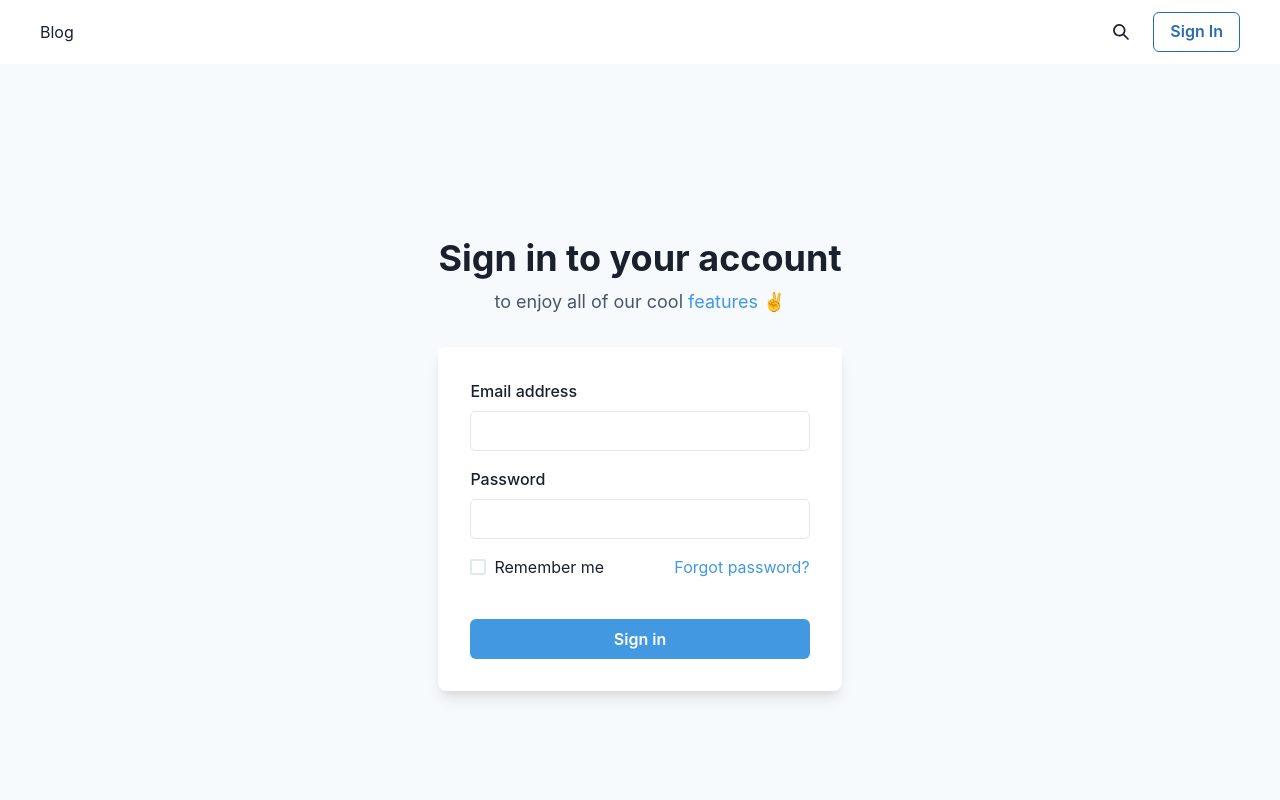
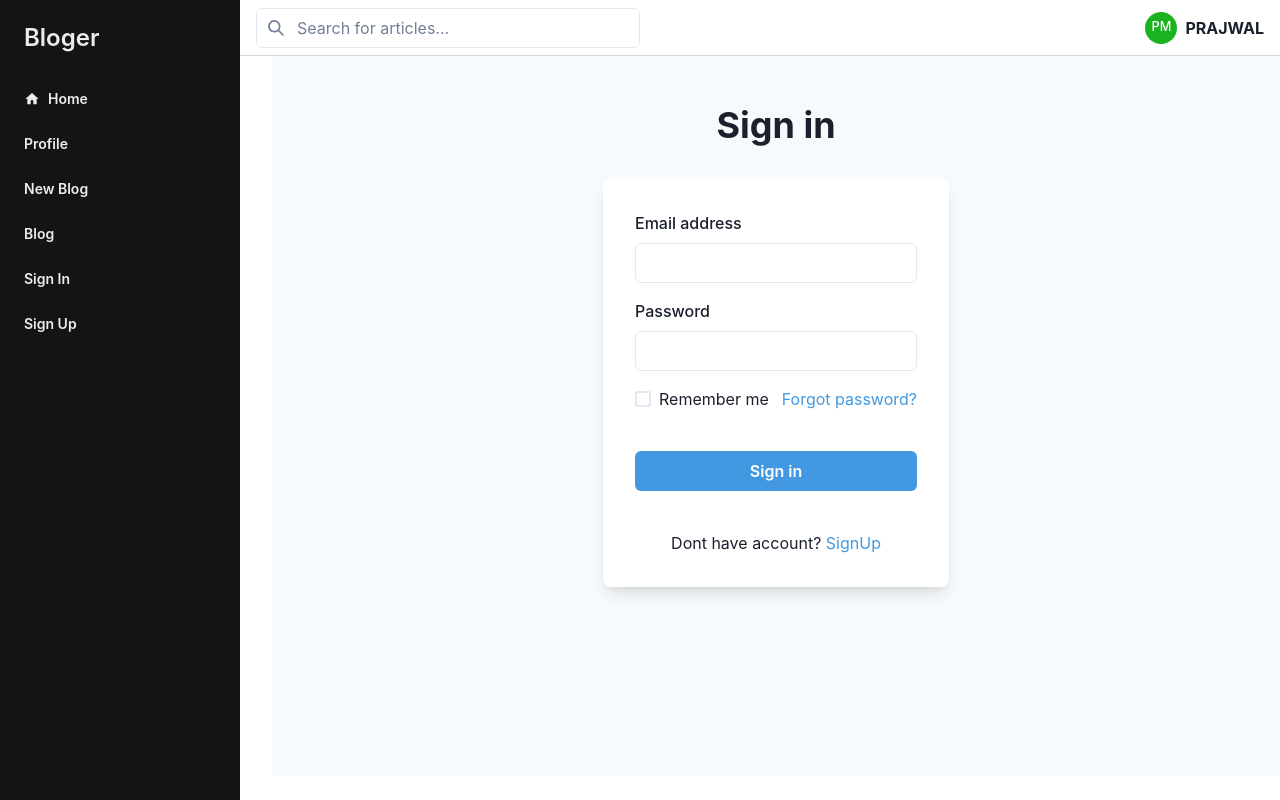
Before and after one commit to prajwalmandlik/blogsite, a React (Vite) app in the folder Frontend/: page /signIn in a window 1280 px wide. Shown: the top 800 px of the page. Built offline with nearby package versions, Linux system fonts and the light colour scheme.

Commit message:
add text editor and some ui changes

```diff
--- a/Frontend/package.json
+++ b/Frontend/package.json
@@ -19,6 +19,7 @@
     "react-dom": "^18.2.0",
     "react-hot-toast": "^2.4.0",
     "react-icons": "^4.8.0",
+    "react-quill": "^2.0.0",
     "react-router-dom": "^6.10.0"
   },
   "devDependencies": {
--- a/Frontend/src/App.css
+++ b/Frontend/src/App.css
@@ -0,0 +1,5 @@
+.text-editor{
+    width: 100%;
+    height: 50vh;
+    margin-bottom: 5rem;
+}
--- a/Frontend/src/App.jsx
+++ b/Frontend/src/App.jsx
@@ -1,3 +1,4 @@
+import { Box } from "@chakra-ui/react";
 import { BrowserRouter as Router, Routes, Route } from "react-router-dom";
 import "./App.css";
 import Footer from "./layout/Footer";
@@ -12,8 +13,9 @@ import SignUp from "./pages/SignUp";
 function App() {
   return (
     <>
-      <Router>
+      <Router scrollRestoration="auto">
         <Header />
+        <Box pt={14} mb={30}  ml={[4,"auto","17rem"]} >
         <Routes>
           <Route path="/" element={<Home />} />
           <Route path="/profile" element={<Profile />} />
@@ -22,6 +24,7 @@ function App() {
           <Route path="/signIn" element={<SignIn />} />
           <Route path="/new" element={<SetNewBlog />} />
         </Routes>
+        </Box>
         <Footer />
       </Router>
     </>
--- a/Frontend/src/components/BlogCard.jsx
+++ b/Frontend/src/components/BlogCard.jsx
@@ -11,7 +11,7 @@ import {
 
  const BlogCard = ({img , title, desc}) => {
   return (
-    <Center py={6}>
+    <Center py={1}>
       <Box
         maxW={'445px'}
         w={'full'}
@@ -21,7 +21,7 @@ import {
         p={6}
         overflow={'hidden'}>
         <Box
-          h={'150px'}
+          h={'170px'}
           bg={'gray.100'}
           mt={-6}
           mx={-6}
--- a/Frontend/src/layout/Header.jsx
+++ b/Frontend/src/layout/Header.jsx
@@ -1,128 +1,199 @@
-import React, { useState } from "react";
+import { HamburgerIcon, SearchIcon } from "@chakra-ui/icons";
 import {
   Avatar,
   Box,
-  Button,
-  HStack,
-  Image,
+  Drawer,
+  DrawerContent,
+  DrawerOverlay,
+  Flex,
+  IconButton,
   Input,
   InputGroup,
-  InputRightElement,
-  Menu,
-  MenuButton,
-  MenuItem,
-  MenuList,
+  InputLeftElement,
   Text,
+  useDisclosure,
+  Icon,
 } from "@chakra-ui/react";
-import { Link } from "react-router-dom";
-import { CloseIcon, SearchIcon } from "@chakra-ui/icons";
-import { NavLink } from "react-router-dom";
+import React, { useEffect } from "react";
+import { FaClipboardCheck, FaRss } from "react-icons/fa";
+import { MdHome } from "react-icons/md";
+import { Link, useLocation } from "react-router-dom";
 
 const Header = () => {
-  const [value , setValue] = useState('');
-  const [searchState, setSearchState] = useState(true);
-  const [isLogin, setIsLogin] = useState(false);
+  const sidebar = useDisclosure();
+  const { pathname } = useLocation();
 
-  const handleSubmit = (e) => {
-    e.preventDefault()
-    if(value === ''){
-      setSearchState((state) => !state)
-    }else{
-      console.log(value)
-    }
-  }
+  useEffect(() => {
+    window.scrollTo({
+      top: 0,
+      behavior: 'smooth',
+    });
+  }, [pathname]);
+
+  const NavItem = (props) => {
+    const { icon, children, ...rest } = props;
+    return (
+      <Flex
+        align="center"
+        px="4"
+        mx="2"
+        rounded="md"
+        py="3"
+        cursor="pointer"
+        color="whiteAlpha.900"
+        _hover={{
+          bg: "whiteAlpha.900",
+          color: "blackAlpha.900",
+        }}
+        _focus={{
+          bg: "whiteAlpha.900",
+          color: "blackAlpha.900",
+        }}
+        role="group"
+        fontWeight="semibold"
+        transition=".15s ease"
+        {...rest}
+      >
+        {icon && (
+          <Icon
+            mr="2"
+            boxSize="4"
+            _groupHover={{
+              color: "gray.900",
+            }}
+            as={icon}
+          />
+        )}
+        {children}
+      </Flex>
+    );
+  };
+
+  const SidebarContent = (props) => (
+    <Box
+      as="nav"
+      pos="fixed"
+      top="0"
+      left="0"
+      zIndex="sticky"
+      h="full"
+      pb="10"
+      overflowX="hidden"
+      overflowY="auto"
+      bg="blackAlpha.900"
+      borderColor="blackAlpha.300"
+      borderRightWidth="1px"
+      w="60"
+      {...props}
+    >
+      <Flex px="4" py="5" align="center">
+        {/* <Logo /> */}
+        <Text
+          fontSize="2xl"
+          ml="2"
+          color="whiteAlpha.900"
+          fontWeight="semibold"
+        >
+          Bloger
+        </Text>
+      </Flex>
+      <Flex
+        direction="column"
+        as="nav"
+        fontSize="sm"
+        color="gray.600"
+        aria-label="Main Navigation"
+      >
+        <Link to="/"><NavItem icon={MdHome}>Home</NavItem></Link>
+        <Link to="/profile"><NavItem >Profile</NavItem></Link>
+        <Link to="/new"><NavItem >New Blog</NavItem></Link>
+        <Link to="/blog/1"><NavItem >Blog</NavItem></Link>
+        <Link to="/signIn"><NavItem >Sign In</NavItem></Link>
+        <Link to="/signUp"><NavItem >Sign Up</NavItem></Link>
+      </Flex>
+    </Box>
+  );
 
   return (
-    <>
-      <Box  px={[5, 5, 5, 10]}>
-        <HStack h={16} alignItems={"center"} justifyContent={"space-between"}>
-          <Box>
-            <NavLink to={`/`}>
-              {"Blog"}
-              {/* <Image src={Logo} w={"150px"} h={"auto"} />{" "} */}
-            </NavLink>
-          </Box>
-
-          <Box>
-            <HStack>
-              <Box>
-                <form onSubmit={handleSubmit} >
-                  <HStack gap={0}>
-                    <InputGroup hidden={searchState}>
-                      <Input
-                        type="text"
-                        placeholder="Search"
-                        value={value}
-                        onChange={(e) => {
-                          setValue(e.target.value);
+    <Box as="section">
+      <SidebarContent
+        display={{
+          base: "none",
+          md: "unset",
         }}
       />
-                      <InputRightElement h={"full"}>
-                        <Button
-                          variant={"ghost"}
-                          onClick={() => {
-                            setValue("");
+      <Drawer
+        isOpen={sidebar.isOpen}
+        onClose={sidebar.onClose}
+        placement="left"
+      >
+        <DrawerOverlay />
+        <DrawerContent>
+          <SidebarContent w="full" borderRight="none" />
+        </DrawerContent>
+      </Drawer>
+      <Box
+        ml={{
+          base: 0,
+          md: 60,
         }}
+        transition=".3s ease"
+        position={"fixed"}
+        zIndex="sticky"
+        w={{
+          base: "full",
+          md: `calc(100% - 15rem)`,
+        }}
+      >
+        <Flex
+          as="header"
+          align="center"
+          justify="space-between"
+          w="full"
+          px="4"
+          bg="white"
+          _dark={{
+            bg: "gray.800",
+          }}
+          borderBottomWidth="1px"
+          borderColor="blackAlpha.300"
+          h="14"
+          gap={2}
+        >
+          <IconButton
+            aria-label="Menu"
+            display={{
+              base: "inline-flex",
+              md: "none",
+            }}
+            onClick={sidebar.onOpen}
+            icon={<HamburgerIcon />}
+            size="md"
             _focus={{ bg: "inherit" }}
             _active={{ bg: "inherit" }}
             _hover={{ bg: "inherit" }}
-                          hidden={(value === '') ? true : false}
+          />
+          <InputGroup
+            maxW={96}
+            display={{
+              base: "flex",
+              md: "flex",
+            }}
           >
-                          <CloseIcon fontSize={".8rem"} />
-                        </Button>
-                      </InputRightElement>
+            <InputLeftElement color="gray.500">
+              <SearchIcon />
+            </InputLeftElement>
+            <Input placeholder="Search for articles..." />
           </InputGroup>
-                    <Button
-                      type={"submit"}
-                      bg={"inherit"}
-                      _focus={{ bg: "inherit" }}
-                      _active={{ bg: "inherit" }}
-                      _hover={{ bg: "inherit" }}
-                      px={[0,0,"1rem"]}
-                    >
-                      <SearchIcon />
-                    </Button>
-                  </HStack>
-                </form>
+
+          <Flex align="center" gap={2}>
+            <Avatar ml="4" size="sm" name="prajwal Mandlik" cursor="pointer" />
+            <Text fontWeight={"700"}>PRAJWAL</Text>
+          </Flex>
+        </Flex>
       </Box>
-              <Box>
-                {isLogin ? (
-                  <User name={"prajwal"} nameLogo={"prajwal mandlik"} logOut={"logOut"} />
-                ) : (
-                  <>
-                    <Link to={`/signIn`}>
-                      <Button variant="outline" colorScheme="blue">
-                        Sign In
-                      </Button>
-                    </Link>
-                  </>
-                )}
     </Box>
-            </HStack>
-          </Box>
-        </HStack>
-      </Box>
-    </>
   );
 };
 
-const User = ({ name, nameLogo, logOut }) => (
-  <>
-    <Menu>
-      <MenuButton>
-        <HStack>
-          <Avatar size="sm" name={nameLogo} />
-          <Text>{name.toUpperCase()}</Text>
-        </HStack>
-      </MenuButton>
-      <MenuList m={"0 2rem"} minW={"3rem"}>
-        <Link to={`/profile`}>
-          <MenuItem>Profile</MenuItem>
-        </Link>
-        <MenuItem onClick={logOut}>Log out</MenuItem>
-      </MenuList>
-    </Menu>
-  </>
-);
-
 export default Header;
--- a/Frontend/src/pages/SignIn.jsx
+++ b/Frontend/src/pages/SignIn.jsx
@@ -11,27 +11,27 @@ import {
   Heading,
   Text,
   useColorModeValue,
-} from '@chakra-ui/react';
+} from "@chakra-ui/react";
+import { Link as Li } from "react-router-dom";
 
- const SingIn = () => {
+const SingIn = () => {
   return (
     <Flex
-      minH={'100vh'}
-      align={'center'}
-      justify={'center'}
-      bg={useColorModeValue('gray.50', 'gray.800')}>
-      <Stack spacing={8} mx={'auto'} maxW={'lg'} py={12} px={6}>
-        <Stack align={'center'}>
-          <Heading fontSize={'4xl'}>Sign in to your account</Heading>
-          <Text fontSize={'lg'} color={'gray.600'}>
-            to enjoy all of our cool <Link color={'blue.400'}>features</Link> ✌️
-          </Text>
+      minH={"90vh"}
+      align={["center", "center", "start"]}
+      justify={"center"}
+      bg={useColorModeValue("gray.50", "gray.800")}
+    >
+      <Stack spacing={8} mx={"auto"} maxW={"lg"} py={12} px={6}>
+        <Stack align={"center"}>
+          <Heading fontSize={"4xl"}>Sign in</Heading>
         </Stack>
         <Box
-          rounded={'lg'}
-          bg={useColorModeValue('white', 'gray.700')}
-          boxShadow={'lg'}
-          p={8}>
+          rounded={"lg"}
+          bg={useColorModeValue("white", "gray.700")}
+          boxShadow={"lg"}
+          p={8}
+        >
           <Stack spacing={4}>
             <FormControl id="email">
               <FormLabel>Email address</FormLabel>
@@ -43,26 +43,36 @@ import {
             </FormControl>
             <Stack spacing={10}>
               <Stack
-                direction={{ base: 'column', sm: 'row' }}
-                align={'start'}
-                justify={'space-between'}>
+                direction={{ base: "row", sm: "row" }}
+                align={"start"}
+                justify={"space-between"}
+              >
                 <Checkbox>Remember me</Checkbox>
-                <Link color={'blue.400'}>Forgot password?</Link>
+                <Link color={"blue.400"}>Forgot password?</Link>
               </Stack>
               <Button
-                bg={'blue.400'}
-                color={'white'}
+                bg={"blue.400"}
+                color={"white"}
                 _hover={{
-                  bg: 'blue.500',
-                }}>
+                  bg: "blue.500",
+                }}
+              >
                 Sign in
               </Button>
+            </Stack>
+            <Stack pt={6}>
+              <Text align={"center"}>
+                Dont have account?{" "}
+                <Li to={`/SignUp`}>
+                  <Link color={"blue.400"}>SignUp</Link>
+                </Li>
+              </Text>
             </Stack>
           </Stack>
         </Box>
       </Stack>
     </Flex>
   );
-}
+};
 
 export default SingIn;
--- a/Frontend/src/pages/SignUp.jsx
+++ b/Frontend/src/pages/SignUp.jsx
@@ -1,11 +1,106 @@
-import React from 'react'
+import {
+  Flex,
+  Box,
+  FormControl,
+  FormLabel,
+  Input,
+  InputGroup,
+  HStack,
+  InputRightElement,
+  Stack,
+  Button,
+  Heading,
+  Text,
+  useColorModeValue,
+  Link,
+} from "@chakra-ui/react";
+import { useState } from "react";
+import { ViewIcon, ViewOffIcon } from "@chakra-ui/icons";
+import { Link as Li } from "react-router-dom";
 
 const SignUp = () => {
+  const [showPassword, setShowPassword] = useState(false);
+
   return (
-    <div>
-      singUp
-    </div>
-  )
-}
+    <Flex
+      minH={"90vh"}
+      align={["center", "center", "start"]}
+      justify={"center"}
+      bg={useColorModeValue("gray.50", "gray.800")}
+    >
+      <Stack spacing={8} mx={"auto"} maxW={"lg"} py={12} px={6}>
+        <Stack align={"center"}>
+          <Heading fontSize={"4xl"} textAlign={"center"}>
+            Sign up
+          </Heading>
+        </Stack>
+        <Box
+          rounded={"lg"}
+          bg={useColorModeValue("white", "gray.700")}
+          boxShadow={"lg"}
+          p={8}
+        >
+          <Stack spacing={4}>
+            <HStack>
+              <Box>
+                <FormControl id="firstName" isRequired>
+                  <FormLabel>First Name</FormLabel>
+                  <Input type="text" />
+                </FormControl>
+              </Box>
+              <Box>
+                <FormControl id="lastName">
+                  <FormLabel>Last Name</FormLabel>
+                  <Input type="text" />
+                </FormControl>
+              </Box>
+            </HStack>
+            <FormControl id="email" isRequired>
+              <FormLabel>Email address</FormLabel>
+              <Input type="email" />
+            </FormControl>
+            <FormControl id="password" isRequired>
+              <FormLabel>Password</FormLabel>
+              <InputGroup>
+                <Input type={showPassword ? "text" : "password"} />
+                <InputRightElement h={"full"}>
+                  <Button
+                    variant={"ghost"}
+                    onClick={() =>
+                      setShowPassword((showPassword) => !showPassword)
+                    }
+                  >
+                    {showPassword ? <ViewIcon /> : <ViewOffIcon />}
+                  </Button>
+                </InputRightElement>
+              </InputGroup>
+            </FormControl>
+            <Stack spacing={10} pt={2}>
+              <Button
+                loadingText="Submitting"
+                size="lg"
+                bg={"blue.400"}
+                color={"white"}
+                _hover={{
+                  bg: "blue.500",
+                }}
+              >
+                Sign up
+              </Button>
+            </Stack>
+            <Stack pt={6}>
+              <Text align={"center"}>
+                Already a user?{" "}
+                <Li to={`/SignIn`}>
+                  <Link color={"blue.400"}>Login</Link>
+                </Li>
+              </Text>
+            </Stack>
+          </Stack>
+        </Box>
+      </Stack>
+    </Flex>
+  );
+};
 
-export default SignUp
+export default SignUp;
```
Also changed, not shown: Frontend/src/layout/Footer.jsx (+47 -39 lines), Frontend/src/pages/Home.jsx (+3 -4 lines), Frontend/src/pages/Profile.jsx (+67 -7 lines), Frontend/src/pages/SetNewBlog.jsx (+12 -7 lines), 1 other file (tests, documents, lock files or other folders). Lines whose indentation alone changed are shown as unchanged.
